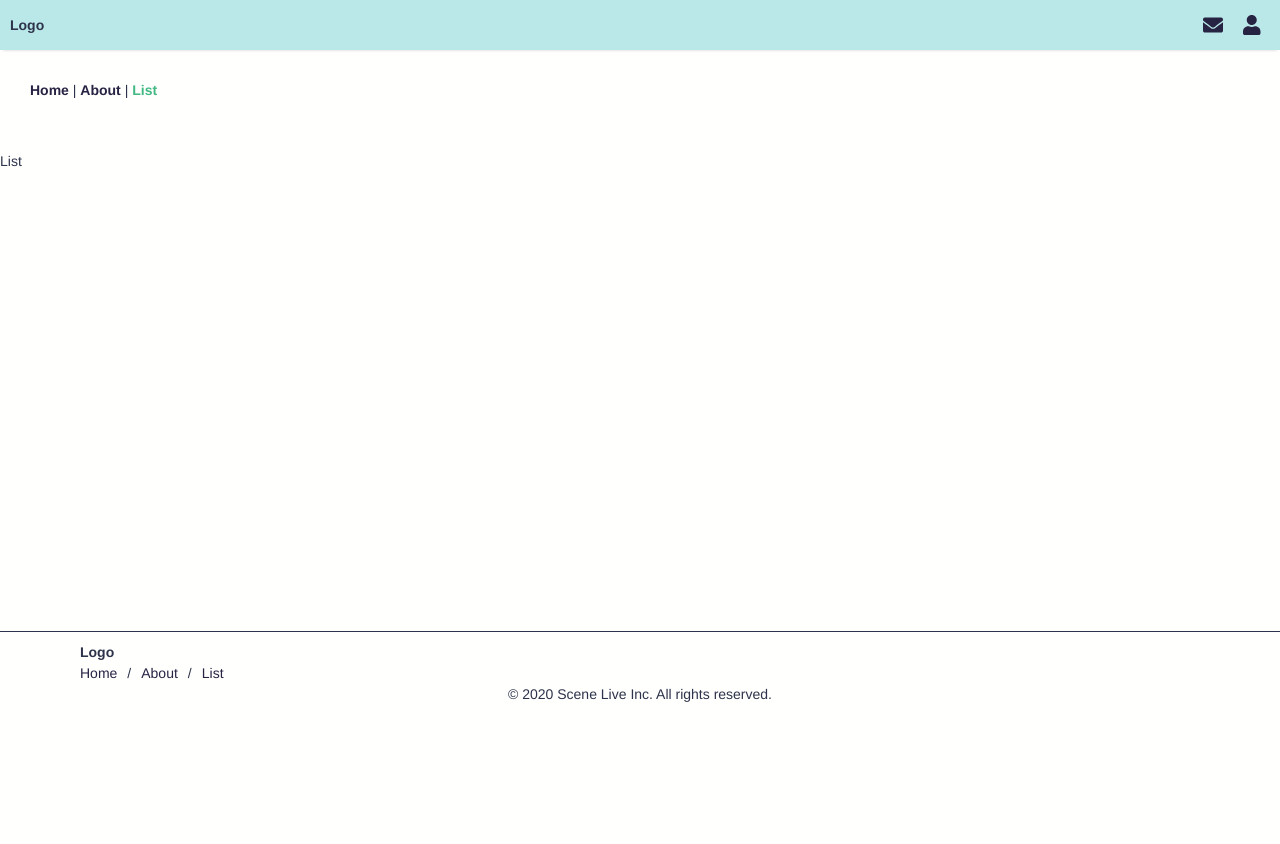
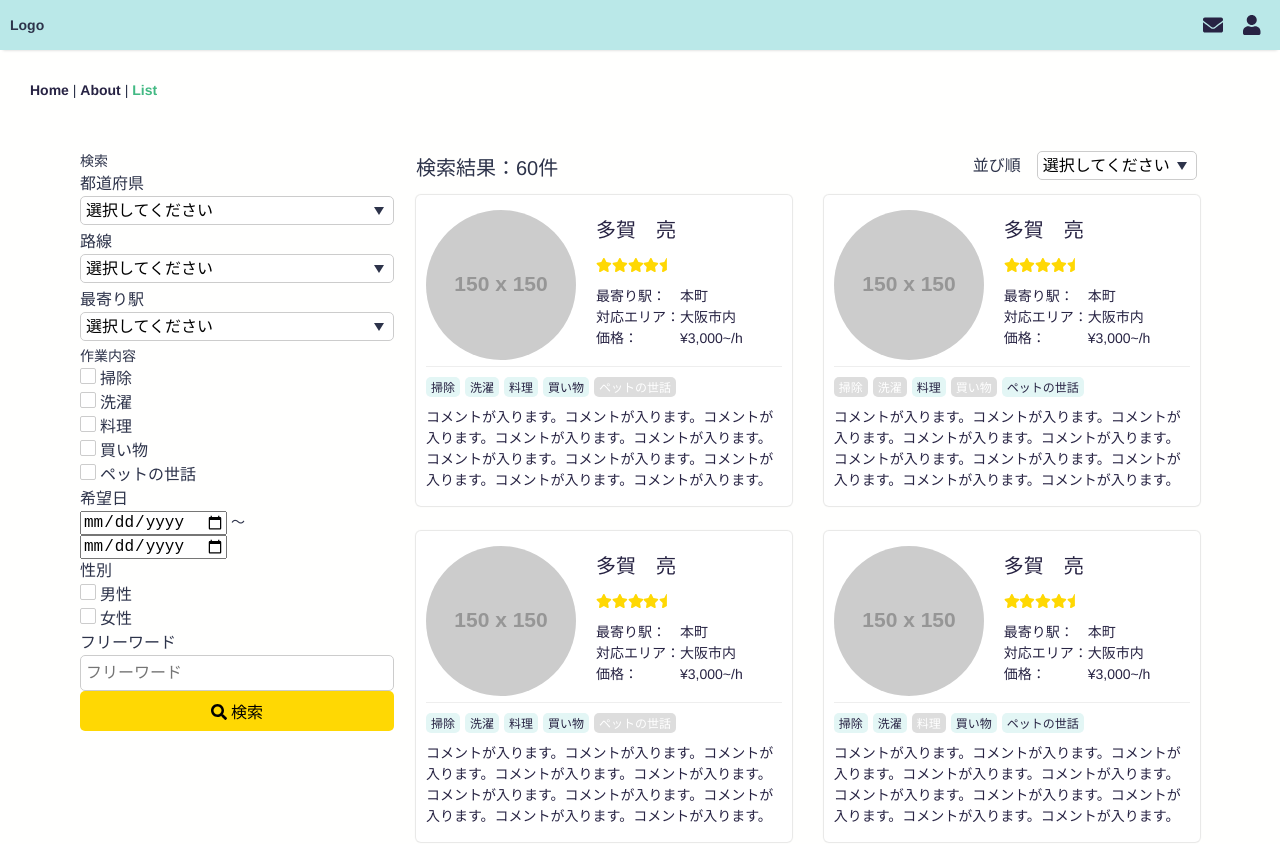
Before and after one commit to scene-live/t-housekeeper, a Vue app: page /#/list in a window 1280 px wide. Shown: the top 844 px of the page. Before the commit the page ends 800 px from the top, so only its background shows below. Built offline with nearby package versions, Linux system fonts and the light colour scheme.

Commit message:
一覧ページに件数と並び替えを追加した。

```diff
--- /dev/null
+++ b/src/components/SearchConntroller.vue
@@ -0,0 +1,55 @@
+<template>
+  <div class="search-controller">
+    <p class="search-controller-number">検索結果：60件</p>
+    <div class="search-controller-sort">
+      <Select
+        name="sort"
+        label="並び順"
+        :options="['新着', 'レビュー', 'レビュー数']"
+        className="is-horizon"
+      />
+    </div>
+  </div>
+</template>
+
+<script lang="ts">
+import { Component, Vue } from 'vue-property-decorator';
+import Select from '@/components/Select.vue';
+
+@Component({
+  components: {
+    Select,
+  },
+})
+export default class SearchConntroller extends Vue {}
+</script>
+
+<style lang="scss" scoped>
+  .search {
+    &-controller {
+      display: flex;
+      justify-content: space-between;
+      flex-wrap: wrap;
+      align-items: center;
+      margin-bottom: 10px;
+      &-number {
+        font-size: 1.8rem;
+        @media #{$sp} {
+          flex-basis: 100%;
+        }
+        @media #{$pc} {
+          font-size: 2rem;
+        }
+      }
+      &-sort {
+        flex-basis: 224px;
+        @media #{$sp} {
+          margin-left: calc(100% - 224px);
+        }
+        @media #{$pc} {
+          flex-basis: 29%;
+        }
+      }
+    }
+  }
+</style>
--- a/src/components/Select.vue
+++ b/src/components/Select.vue
@@ -1,5 +1,5 @@
 <template>
-  <dl class="select-wrap">
+  <dl :class="['select-wrap', className ? className : '']">
     <dt><label class="select-label">{{ label}}</label></dt>
     <dd class="select-icon">
       <select
@@ -29,6 +29,8 @@ import {
 export default class Select extends Vue {
   @Prop() private name!: string
 
+  @Prop() private className!: string
+
   @Prop() private label!: string
 
   @Prop() private options!: []
@@ -48,10 +50,19 @@ export default class Select extends Vue {
     padding: 5px;
     &-wrap {
       margin-bottom: 5px;
+      &.is-horizon {
+        display: flex;
+        align-items: center;
+      }
     }
     &-icon {
       cursor: pointer;
       position: relative;
+      font-size: 1.6rem;
+      .is-horizon & {
+        flex-basis: 10em;
+        margin-left: 1em;
+      }
       &:after {
         content: '';
         pointer-events: none;
--- a/src/views/List.vue
+++ b/src/views/List.vue
@@ -1,15 +1,53 @@
 <template>
   <div class="list">
-    <h1>List</h1>
+    <main class="l-main">
+      <SearchConntroller />
+      <div class="l-container">
+        <Card
+          class="col-2"
+          v-for="(list, index) in lists"
+          :key="index"
+          :name="list.name"
+          :image="list.image"
+          :comment="list.comment"
+          :disabled="list.disabled"
+        />
+      </div>
+    </main>
+    <aside class="l-side">
+      <Search />
+    </aside>
   </div>
 </template>
 
-<script>
-// @ is an alias to /src
-// import HelloWorld from '@/components/HelloWorld.vue';
+<script lang="ts">
+import { Component, Vue } from 'vue-property-decorator';
+import { housekeepers } from '@/data/data';
+import SearchConntroller from '@/components/SearchConntroller.vue';
+import Card from '@/components/Card.vue';
+import Search from '@/components/Search.vue';
+import Select from '@/components/Select.vue';
 
-export default {
+@Component({
   name: 'List',
-  components: {},
-};
+  components: {
+    SearchConntroller,
+    Card,
+    Search,
+    Select,
+  },
+})
+export default class List extends Vue {
+  lists = housekeepers;
+}
 </script>
+
+<style lang="scss" scoped>
+  .list {
+    @include inner;
+    display: flex;
+    flex-wrap: wrap;
+    justify-content: space-between;
+    flex-direction: row-reverse;
+  }
+</style>
```
